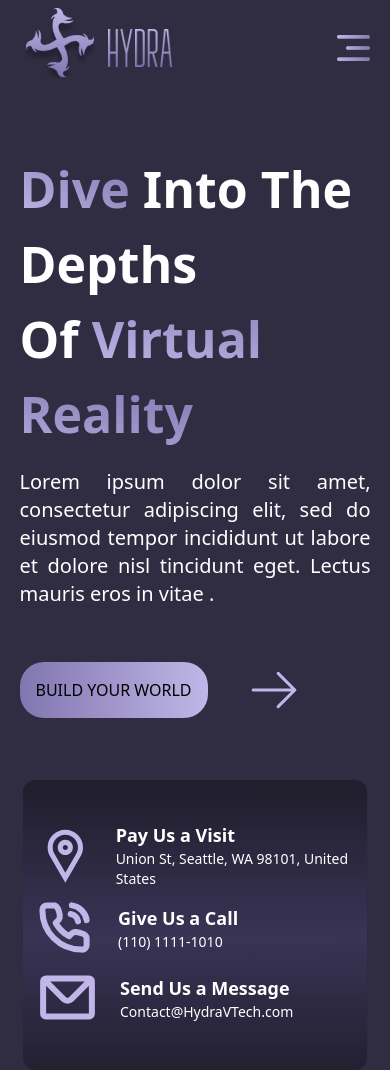
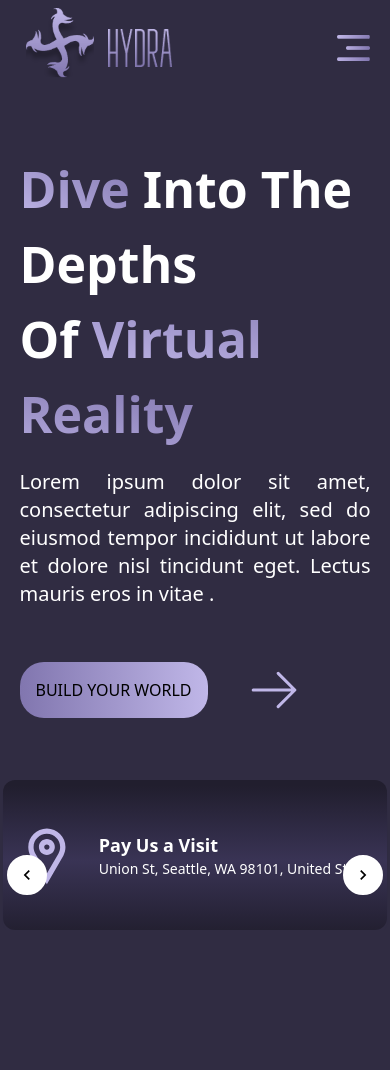
Before and after one commit to unique3900/HydraX-Landing-Page, a React (Vite) app in the folder HydraX/: page / in a window 390 px wide. After the commit the page ends 930 px from the top, so only its background shows below. Built offline with nearby package versions, Linux system fonts and the light colour scheme; the HTML template or start-up script is replaced by a standard one.

Commit message:
Scroller Functionality added to hero info

```diff
--- a/HydraX/src/App.jsx
+++ b/HydraX/src/App.jsx
@@ -2,15 +2,15 @@ import React from 'react'
 import Navbar from './Components/Navbar'
 import { Route, Routes } from 'react-router-dom'
 import Home from './Components/Home'
+
 
 const App = () => {
   return (
     <div>
       <Navbar />
 
-      <Routes>
-        <Route path='/' element={<Home/>} />
-      </Routes>
+      <Home />
+
     </div>
   )
 }
--- a/HydraX/src/Components/Home.jsx
+++ b/HydraX/src/Components/Home.jsx
@@ -4,9 +4,12 @@ import HeroInfo from './SubComponents/HeroInfo'
 
 const Home = () => {
   return (
-    <div className='flex flex-col justify-center items-center'>
+    <div id='home' className=' flex flex-col justify-center items-center'>
       <Hero />
-      <HeroInfo/>
+
+
+
+
     </div>
   )
 }
--- a/HydraX/src/Components/Navbar.jsx
+++ b/HydraX/src/Components/Navbar.jsx
@@ -104,7 +104,7 @@ export const MobileMenu = ({ navState, setNavState }) => {
         <Link to={"/"} className="font-medium duration-75 hover:scale-105 active:text-lg">
           Home{" "}
         </Link>
-        <Link to={"/"} className="font-medium duration-75 hover:scale-105 active:text-lg">
+        <Link to={"/contact"} className="font-medium duration-75 hover:scale-105 active:text-lg">
           Services{" "}
         </Link>
         <Link to={"/"} className="font-medium duration-75 hover:scale-105 active:text-lg">
--- a/HydraX/src/Components/SubComponents/Hero.jsx
+++ b/HydraX/src/Components/SubComponents/Hero.jsx
@@ -1,11 +1,12 @@
 import { motion } from "framer-motion";
 import React from "react";
 import { BsArrowRight } from "react-icons/bs";
+import HeroInfo from "./HeroInfo";
 
 const motionVarience = {
   initial: {
-    opacity: 0.6,
-    y:-500
+    opacity: 0.3,
+    y: -520,
   },
   animate: {
     opacity: 1,
@@ -23,21 +24,19 @@ const motionVarienceRight = {
     opacity: 1,
     x: 0,
     transition: { delay: 0.5 },
-  }
-
-}
-
-
+  },
+};
 
 const Hero = () => {
   return (
+    <div className="flex flex-col items-center gap-10">
       <div className="flex flex-col lg:flex-row lg:justify-around  items-center gap-5 mt-14 lg:mt-0 ">
         {/* Left */}
         <motion.div
           variants={motionVarience}
           initial={"initial"}
           whileInView={"animate"}
-        viewport={{ once: false }}
+          viewport={{ once: true }}
           className="flex flex-col items-start w-[90%] lg:w-1/2"
         >
           <h2 className="text-[50px] lg:text-[4rem] text-white font-bold break-words">
@@ -82,7 +81,13 @@ const Hero = () => {
           </div>
         </motion.div>
         {/* Right */}
-      <motion.div variants={motionVarienceRight} initial="initial" whileInView={"animate"} viewport={{once:false}} className="relative hidden lg:flex ">
+        <motion.div
+          variants={motionVarienceRight}
+          initial="initial"
+          whileInView={"animate"}
+          viewport={{ once: false }}
+          className="relative hidden lg:flex "
+        >
           <img
             className="object-cover w-[23rem] h-[26rem]  lg:rounded-bl-[55%] lg:rounded-[4rem]"
             src="./assets/hero-vr-img.jfif"
@@ -106,6 +111,12 @@ const Hero = () => {
           />
         </motion.div>
       </div>
+
+      {/* Hero Info */}
+      <div className="relative w-96 lg:w-[90%]">
+        <HeroInfo className=" mt-10"/>
+      </div>
+    </div>
   );
 };
 
--- a/HydraX/src/Components/SubComponents/HeroInfo.jsx
+++ b/HydraX/src/Components/SubComponents/HeroInfo.jsx
@@ -1,4 +1,5 @@
 import React from "react";
+import {MdOutlineChevronLeft,MdOutlineChevronRight } from 'react-icons/md';
 const heroStyle = {
   " border-radius": "90px",
   "background": "radial-gradient(2900.76% 50.13% at 50% 53.89%, rgba(58, 52, 86, 0.95) 0%, #211E2E 100%)",
@@ -6,12 +7,23 @@ const heroStyle = {
   "box-shadow": " 0px 4px 4px 0px rgba(192, 183, 232, 0.01)",
 };
 const HeroInfo = () => {
+  const slideLeft = () => {
+    const slider = document.getElementById("slider");
+    slider.scrollLeft = slider.scrollLeft - 360;
+  }
+  const slideRight = () => {
+    const slider = document.getElementById("slider");
+    slider.scrollLeft = slider.scrollLeft + 360;
+  }
   return (
     <div
-      className="mt-10 flex flex-col justify-center lg:flex-row items-center  lg:justify-around gap-2  px-3 py-10 rounded-xl w-[88%]"
+      id="slider"
+      className=" flex flex-row items-center justify-between overflow-x-auto whitespace-nowrap scrollbar-hide scroll-smooth  gap-28 lg:gap-2  px-3 py-10 rounded-xl"
       style={heroStyle}
     >
-      <div className="flex w-80 lg:flex-row justify-start items-center gap-5">
+      <MdOutlineChevronLeft size={40} className="flex lg:hidden cursor-pointer absolute top-[50%] left-1 text-black bg-white p-2 rounded-full border-2 border-white" onClick={slideLeft}/>
+
+      <div className="flex w-[100%] lg:w-80  lg:flex-row justify-start items-center gap-5">
         <svg
           xmlns="http://www.w3.org/2000/svg"
           width="70"
@@ -32,7 +44,7 @@ const HeroInfo = () => {
         </div>
       </div>
 
-      <div className="flex w-80  lg:flex-row justify-start items-center gap-6">
+      <div className="flex w-[100%] lg:w-80  lg:flex-row justify-start items-center gap-5">
         <svg
           xmlns="http://www.w3.org/2000/svg"
           width="59"
@@ -54,7 +66,7 @@ const HeroInfo = () => {
         </div>
       </div>
 
-      <div className="flex w-80 lg:flex-row justify-start items-center gap-5">
+      <div className="flex w-[100%] lg:w-80 lg:flex-row justify-start items-center gap-5">
         <svg
           xmlns="http://www.w3.org/2000/svg"
           width="65"
@@ -76,6 +88,9 @@ const HeroInfo = () => {
           <p className="text-sm">Contact@HydraVTech.com</p>
         </div>
       </div>
+
+
+      <MdOutlineChevronRight size={40} className="flex lg:hidden cursor-pointer absolute top-[50%] right-1 text-black bg-white p-2 rounded-full border-2 border-white" onClick={slideRight}/>
     </div>
   );
 };
--- a/HydraX/src/index.css
+++ b/HydraX/src/index.css
@@ -10,3 +10,6 @@
 body{
   background-color: #302C42;
 }
+.scrollbar-hide::-webkit-scrollbar {
+  display: none;
+}
```
Lines whose indentation alone changed are shown as unchanged.
